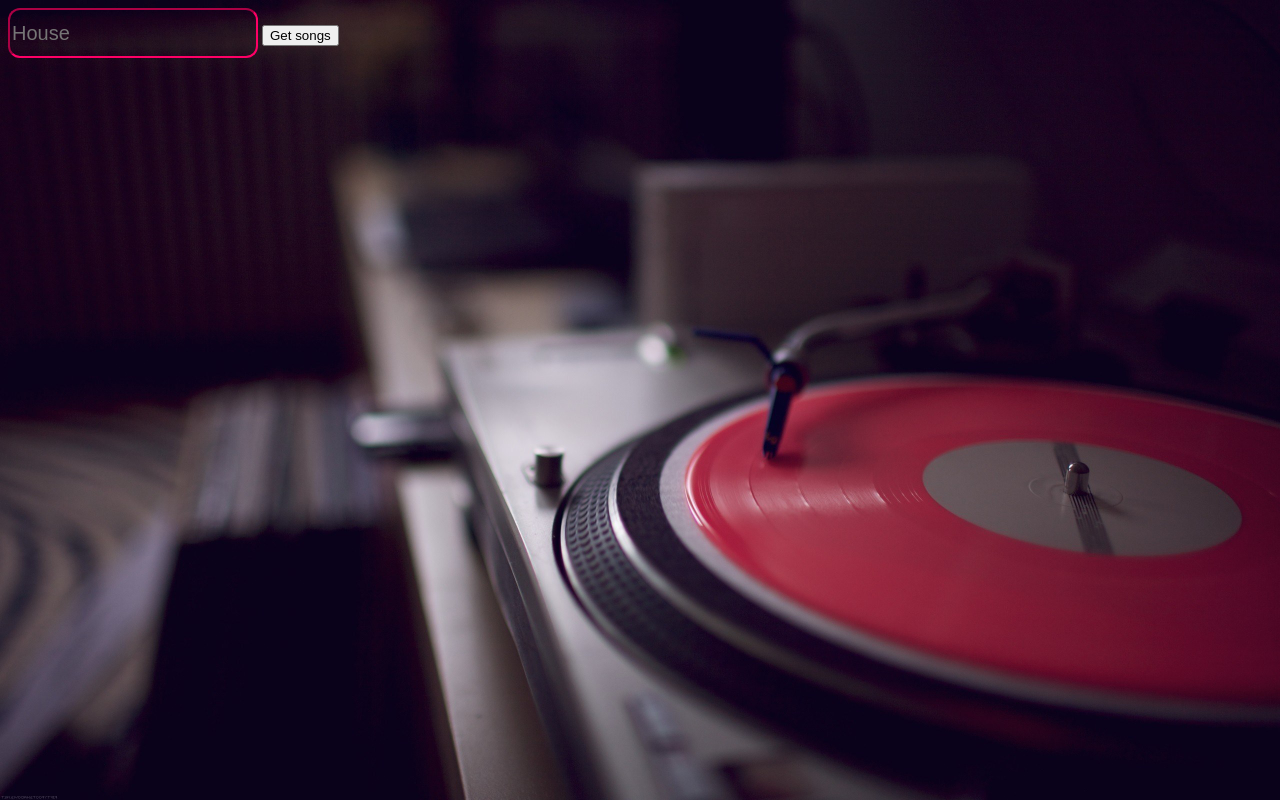
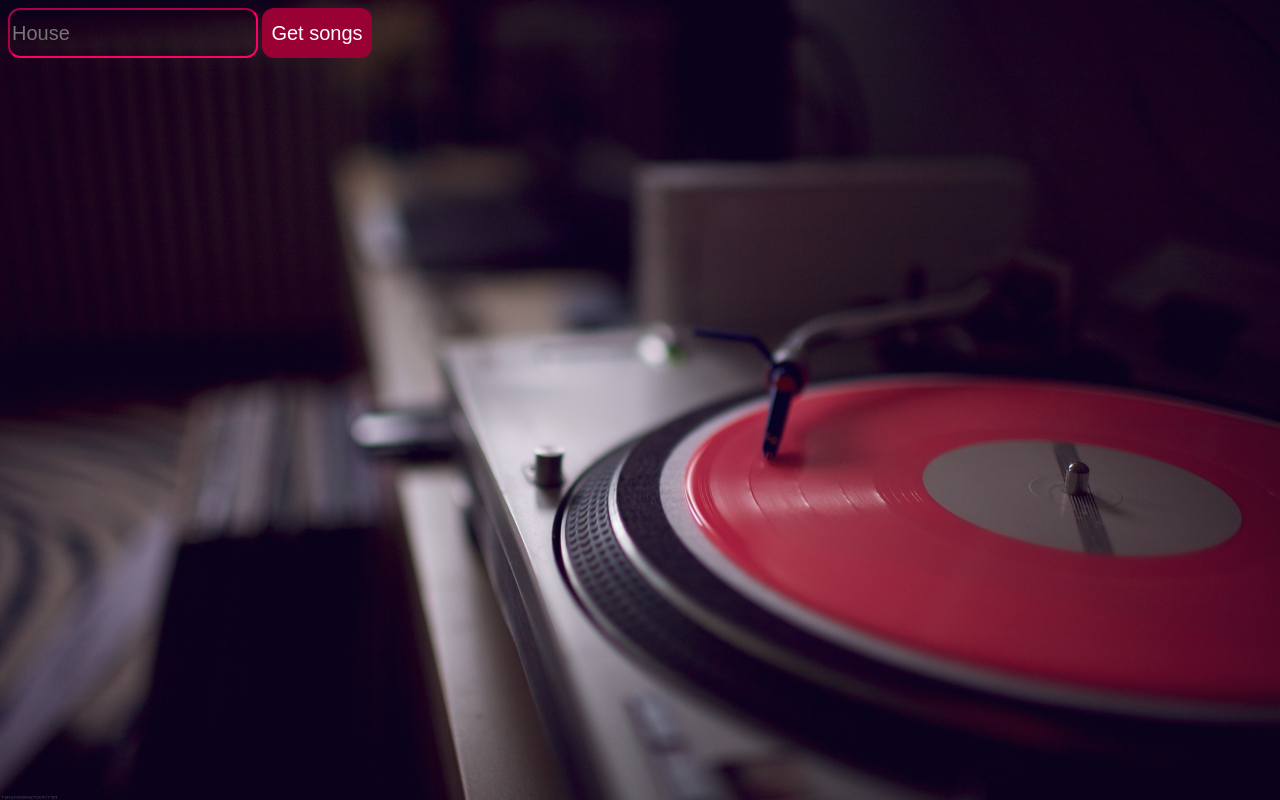
Before and after one commit to meron-yemane/Spotify-capstone, a plain HTML site: page index.html in a window 1280 px wide. Drawn offline with nearby package versions, Linux system fonts and the light colour scheme.

Commit message:
designed search box and button

```diff
--- a/main.css
+++ b/main.css
@@ -17,8 +17,25 @@ height: 50px;
 border-color: #FF0066;
 font-size: 20px;
 border-radius: 12px;
+margin-bottom: 50px;
 }
+
 
 #search:focus {
   outline: none;
 }
+
+#button {
+  background-color: #990033;
+  width: 110px;
+  height: 50px;
+  border-radius: 12px;
+  border-color: transparent;
+  font-size: 20px;
+  color: white;
+  cursor: pointer;
+}
+
+#button::hover {
+
+}
```
